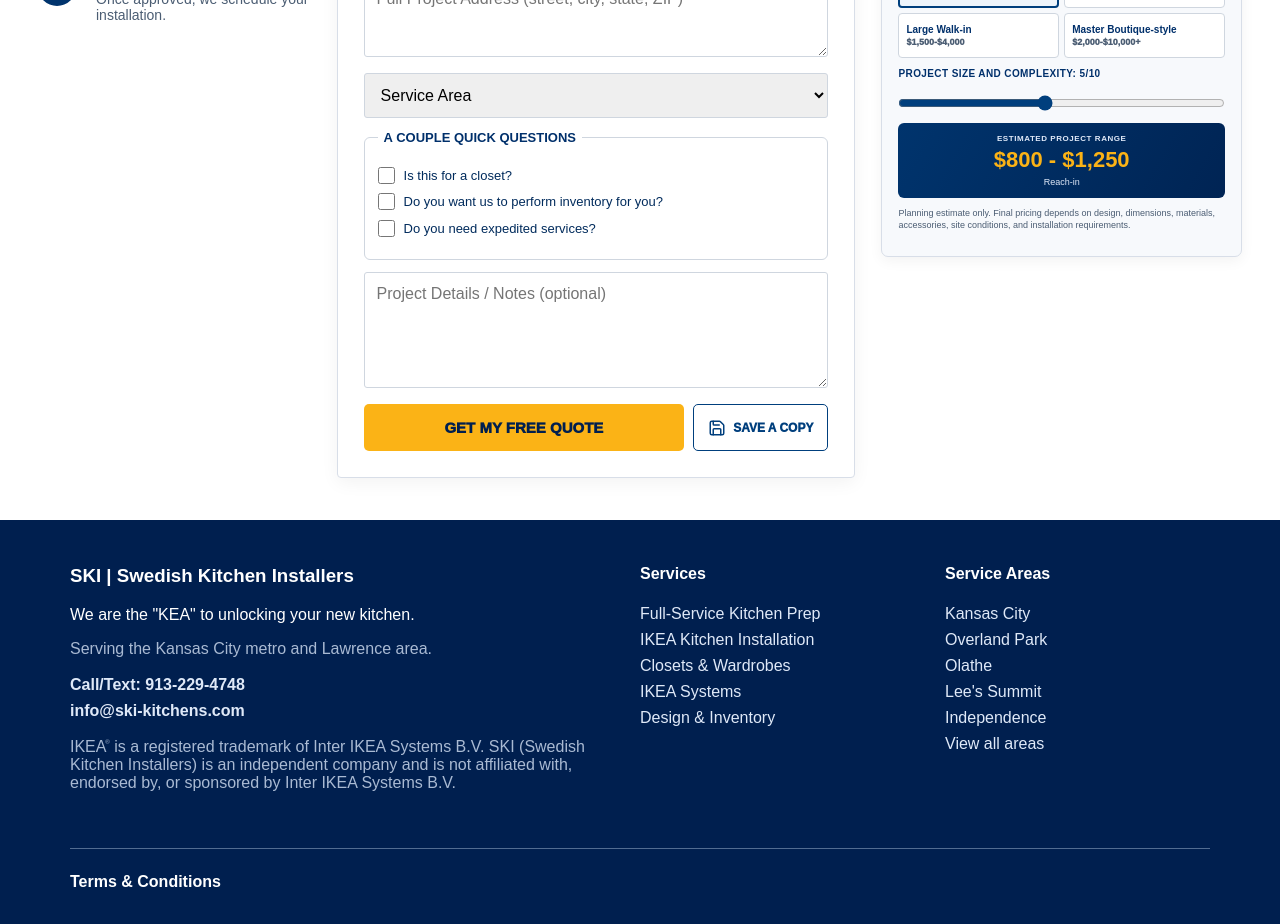
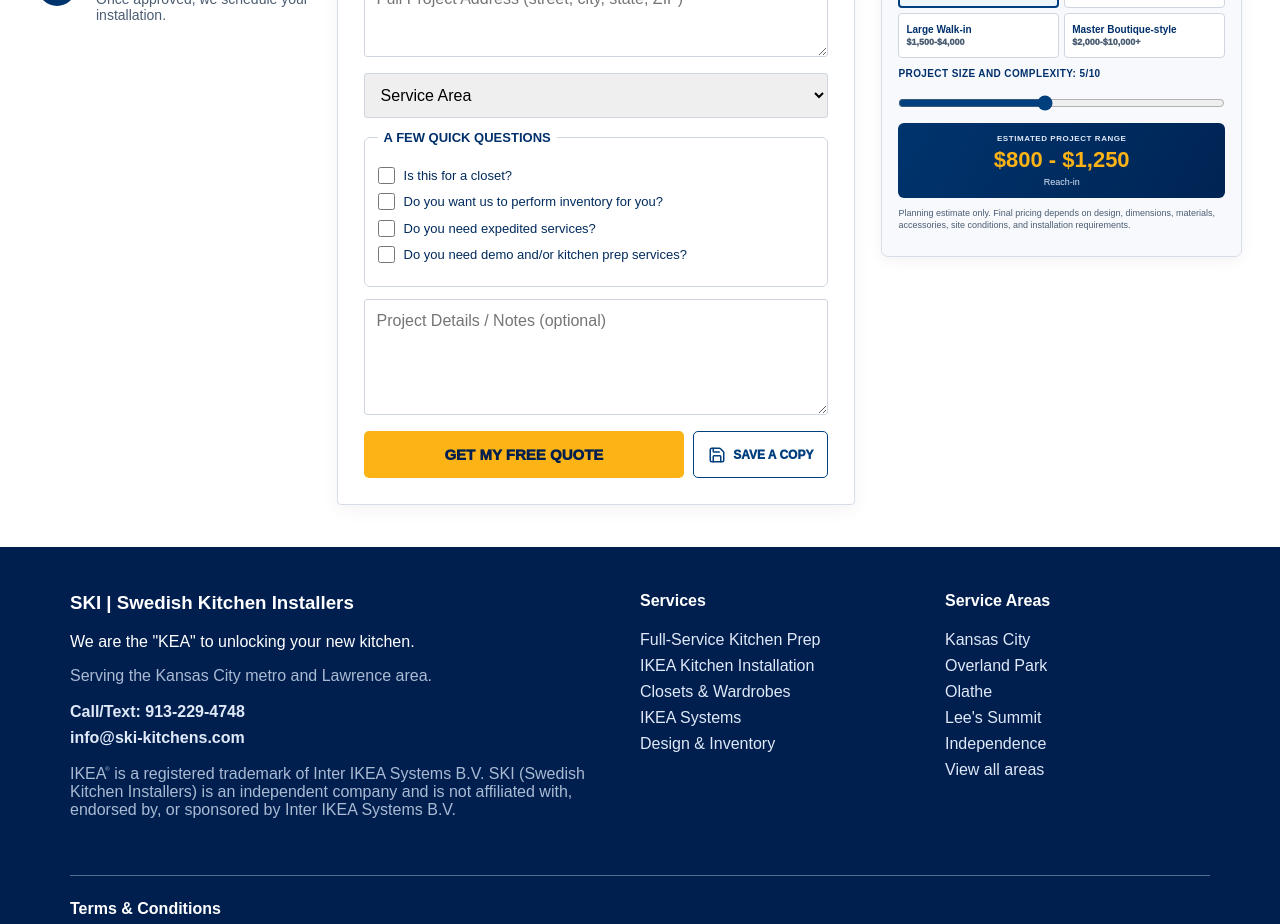
Before and after one commit to jenardandchelsey/ski-website, a Next.js app in the folder ski-next-site/: page /faq in a window 1280 px wide. Shown: the part 1540-2464 px from the top of the page. Built offline with nearby package versions, Linux system fonts and the light colour scheme.

Commit message:
Update quick questions heading and add demo and kitchen prep option

```diff
--- a/ski-next-site/app/components/QuoteForm.js
+++ b/ski-next-site/app/components/QuoteForm.js
@@ -47,7 +47,8 @@ export default function QuoteForm(){
       name: formData.get('name'), email: formData.get('email'), phone: formData.get('phone'), address: formData.get('address'), area: formData.get('area'),
       isCloset: formData.get('isCloset') === 'Yes' ? 'Yes' : 'No', closetType: formData.get('closetType') || 'Not selected',
       designAssistance: formData.get('designAssistance') === 'Yes' ? 'Yes' : 'No', inventoryService: formData.get('inventoryService') === 'Yes' ? 'Yes' : 'No',
-      expeditedService: formData.get('expeditedService') === 'Yes' ? 'Yes' : 'No', details: formData.get('details'),
+      expeditedService: formData.get('expeditedService') === 'Yes' ? 'Yes' : 'No',
+      demoKitchenPrepService: formData.get('demoKitchenPrepService') === 'Yes' ? 'Yes' : 'No', details: formData.get('details'),
     };
     if (!submission.name) {
       setStatus({ type: 'error', message: 'Enter the customer name before saving a copy.' });
@@ -111,11 +112,12 @@ export default function QuoteForm(){
     <select name="area" defaultValue="" required><option value="" disabled>Service Area</option><option>Kansas City Metro</option><option>Lawrence</option><option>Other / Not Sure</option></select>
 
     <fieldset className="projectQuestions">
-      <legend>A couple quick questions</legend>
+      <legend>A few quick questions</legend>
       <label><input type="checkbox" name="isCloset" value="Yes" checked={isCloset} onChange={(event) => setIsCloset(event.target.checked)}/><span>Is this for a closet?</span></label>
       {isCloset && <div className="closetChoice"><span>Select the closet type:</span>{['Reach-in Closet', 'Small Walk-in Closet', 'Large Walk-in Closet', 'Master Bedroom Boutique-style'].map((type) => <label key={type}><input type="radio" name="closetType" value={type} required={isCloset}/><span>{type}</span></label>)}<label className="designAssistance"><input type="checkbox" name="designAssistance" value="Yes"/><span>Do you need closet design assistance?</span></label></div>}
       <label><input type="checkbox" name="inventoryService" value="Yes"/><span>Do you want us to perform inventory for you?</span></label>
       <label><input type="checkbox" name="expeditedService" value="Yes"/><span>Do you need expedited services?</span></label>
+      <label><input type="checkbox" name="demoKitchenPrepService" value="Yes"/><span>Do you need demo and/or kitchen prep services?</span></label>
     </fieldset>
 
     <textarea name="details" placeholder="Project Details / Notes (optional)" rows="5"/>
```
